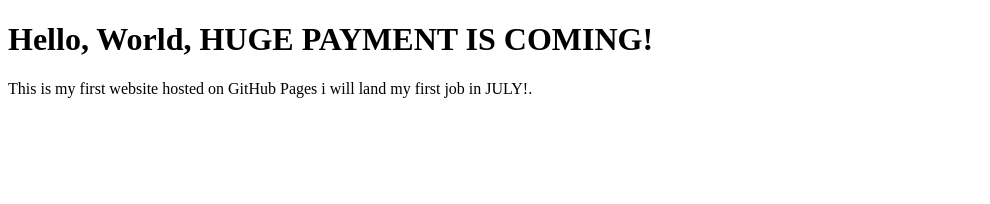
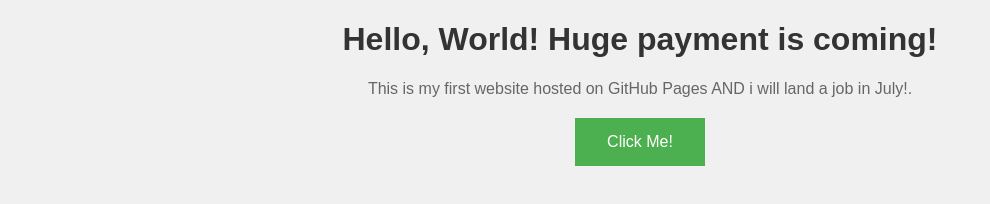
Before and after one commit to Nania-devops/webtests, a plain HTML site: page index.html in a window 1280 px wide. Shown: the whole page, without its empty margins (0-990 px from the left). Drawn offline with Linux system fonts and the light colour scheme.

Commit message:
Add files via upload

```diff
--- a/index.html
+++ b/index.html
@@ -2,9 +2,12 @@
 <html>
 <head>
     <title>My First Website</title>
+    <link rel="stylesheet" type="text/css" href="style.css">
 </head>
 <body>
-    <h1>Hello, World, HUGE PAYMENT IS COMING!</h1>
-    <p>This is my first website hosted on GitHub Pages i will land my first job in JULY!.</p>
+    <h1>Hello, World! Huge payment is coming!</h1>
+    <p>This is my first website hosted on GitHub Pages AND i will land a job in July!.</p>
+    <button id="myButton">Click Me!</button>
+    <script src="script.js"></script>
 </body>
 </html>
```
